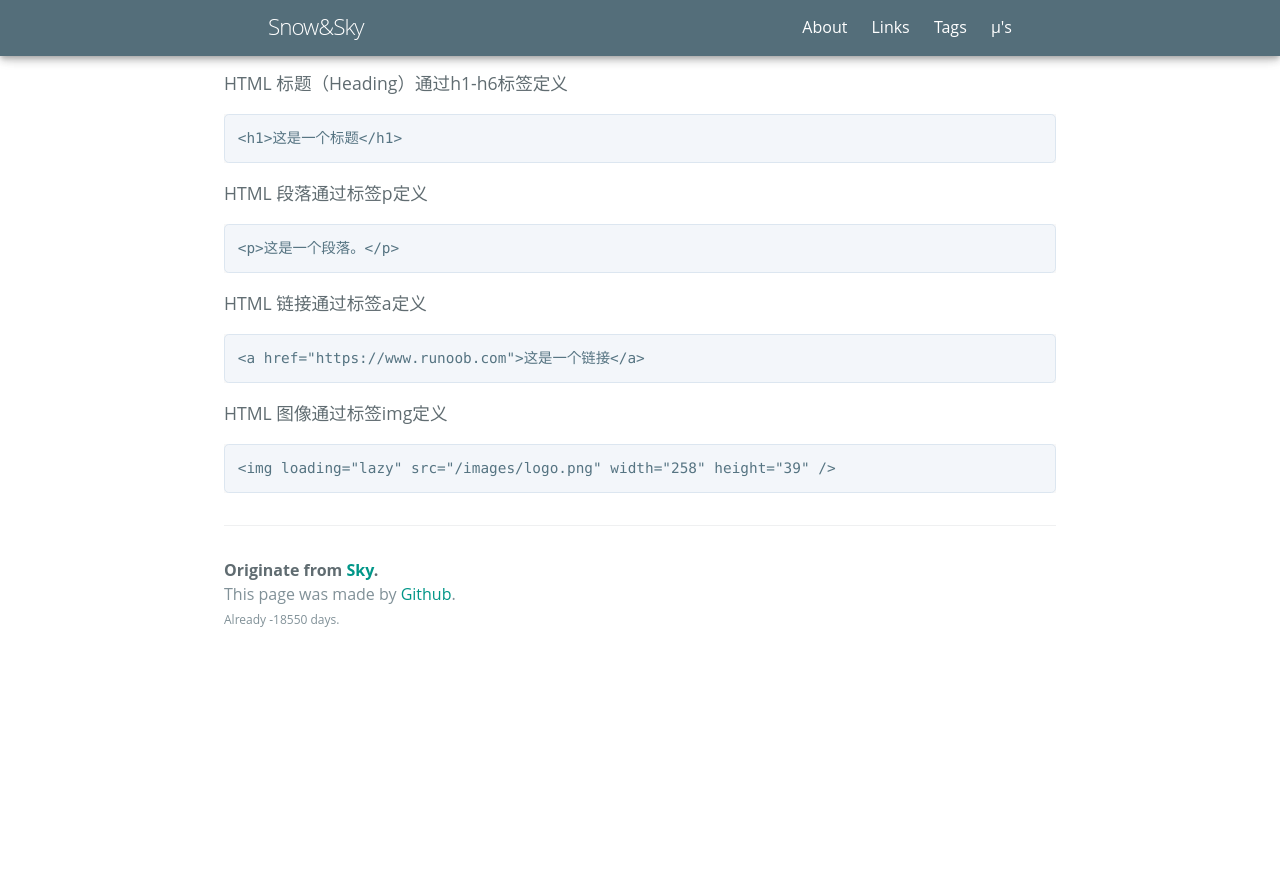
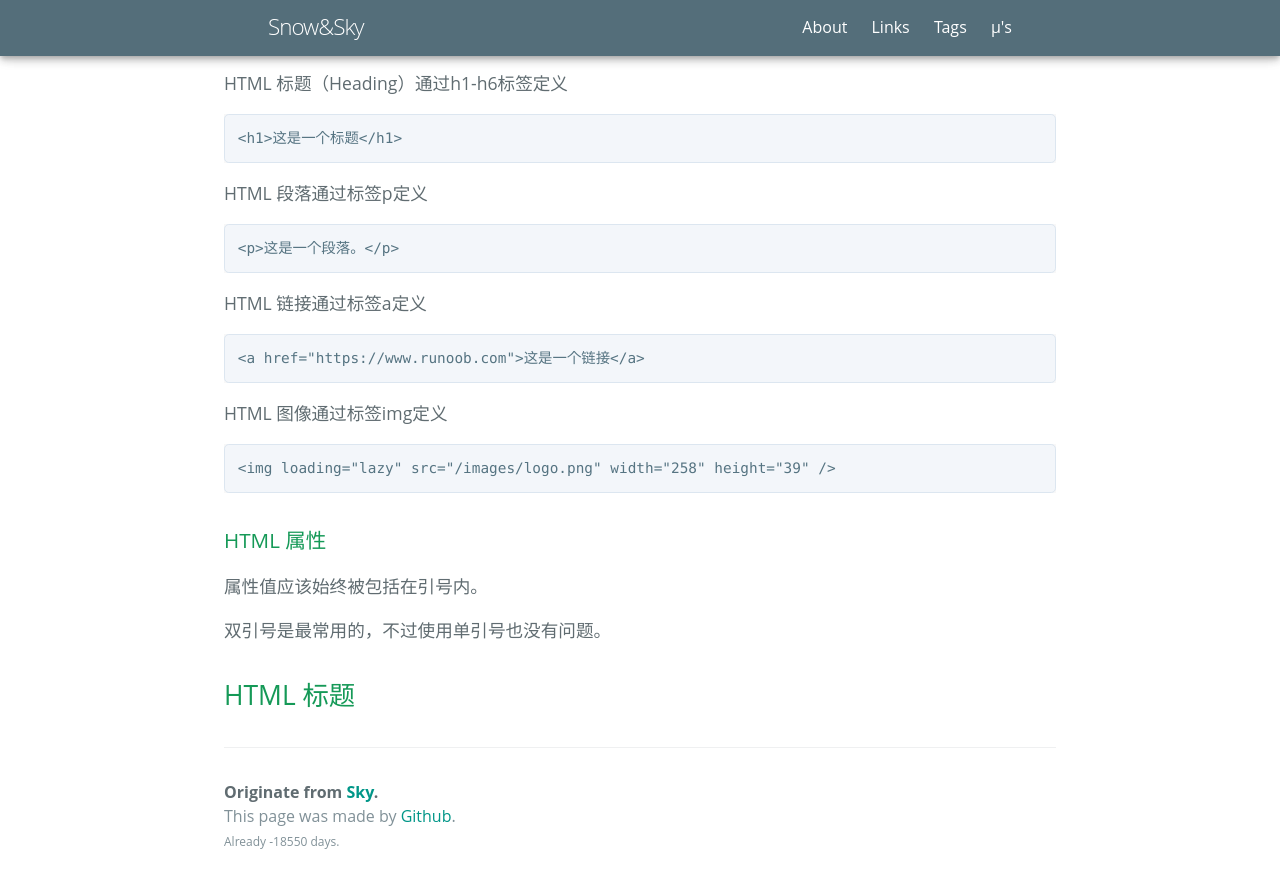
Before and after one commit to NishikinoSky/NishikinoSky.github.io, a Jekyll site: the page built from _posts/2021-5-5-HTML.md, in a window 1280 px wide and 900 px high, scrolled down 1162 px. Shown: the top 888 px of the window. Built offline with Jekyll 4.4.1, drawn with Linux system fonts in a browser that asks for light colours; some web fonts are replaced; before the commit the page ends 1840 px from its top, so only the background shows below that.

Commit message:
Update 2021-5-5-HTML.md

```diff
--- a/_posts/2021-5-5-HTML.md
+++ b/_posts/2021-5-5-HTML.md
@@ -38,3 +38,11 @@ HTML 链接通过标签a定义
 HTML 图像通过标签img定义
 
     <img loading="lazy" src="/images/logo.png" width="258" height="39" />
+
+### HTML 属性
+
+属性值应该始终被包括在引号内。
+
+双引号是最常用的，不过使用单引号也没有问题。
+
+## HTML 标题
```
